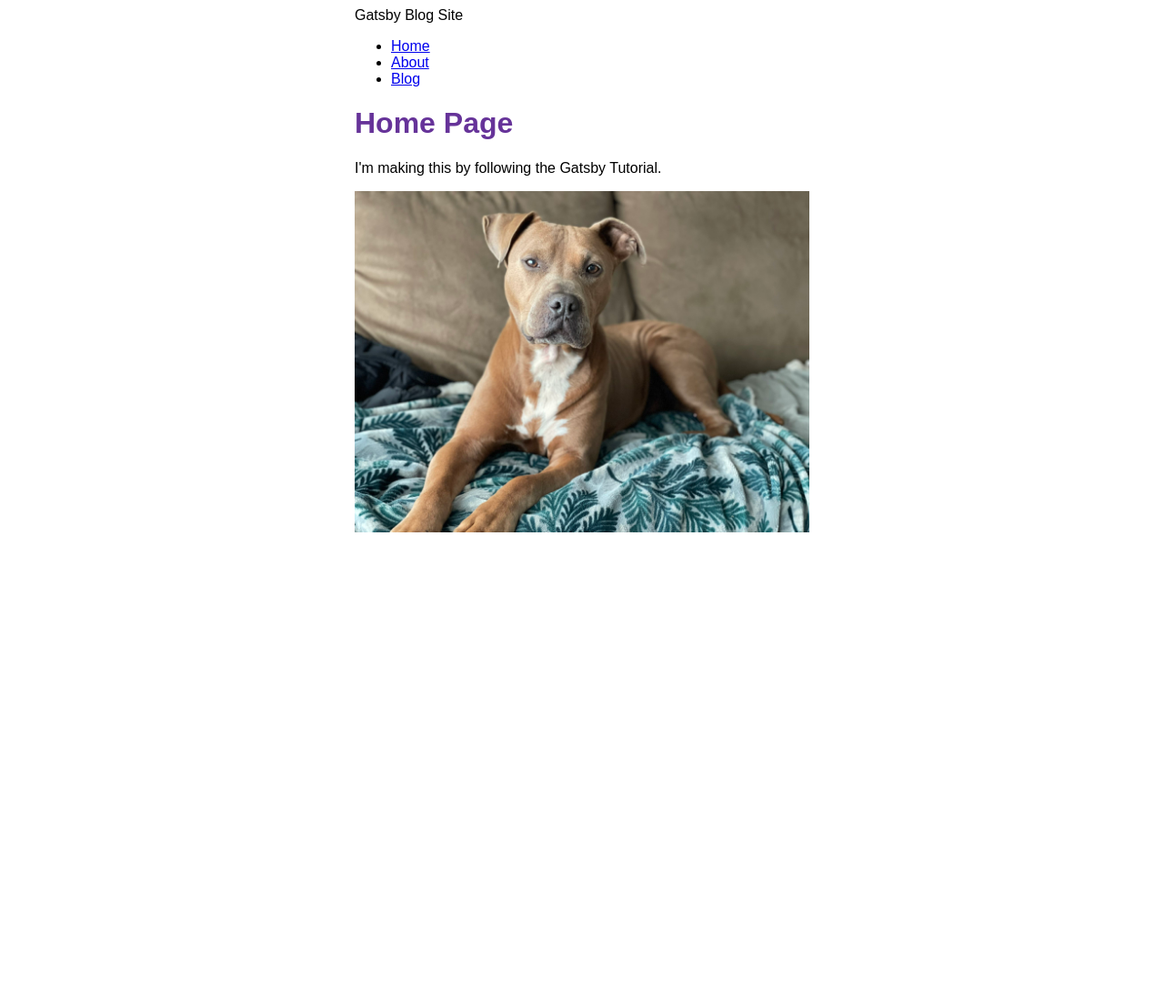
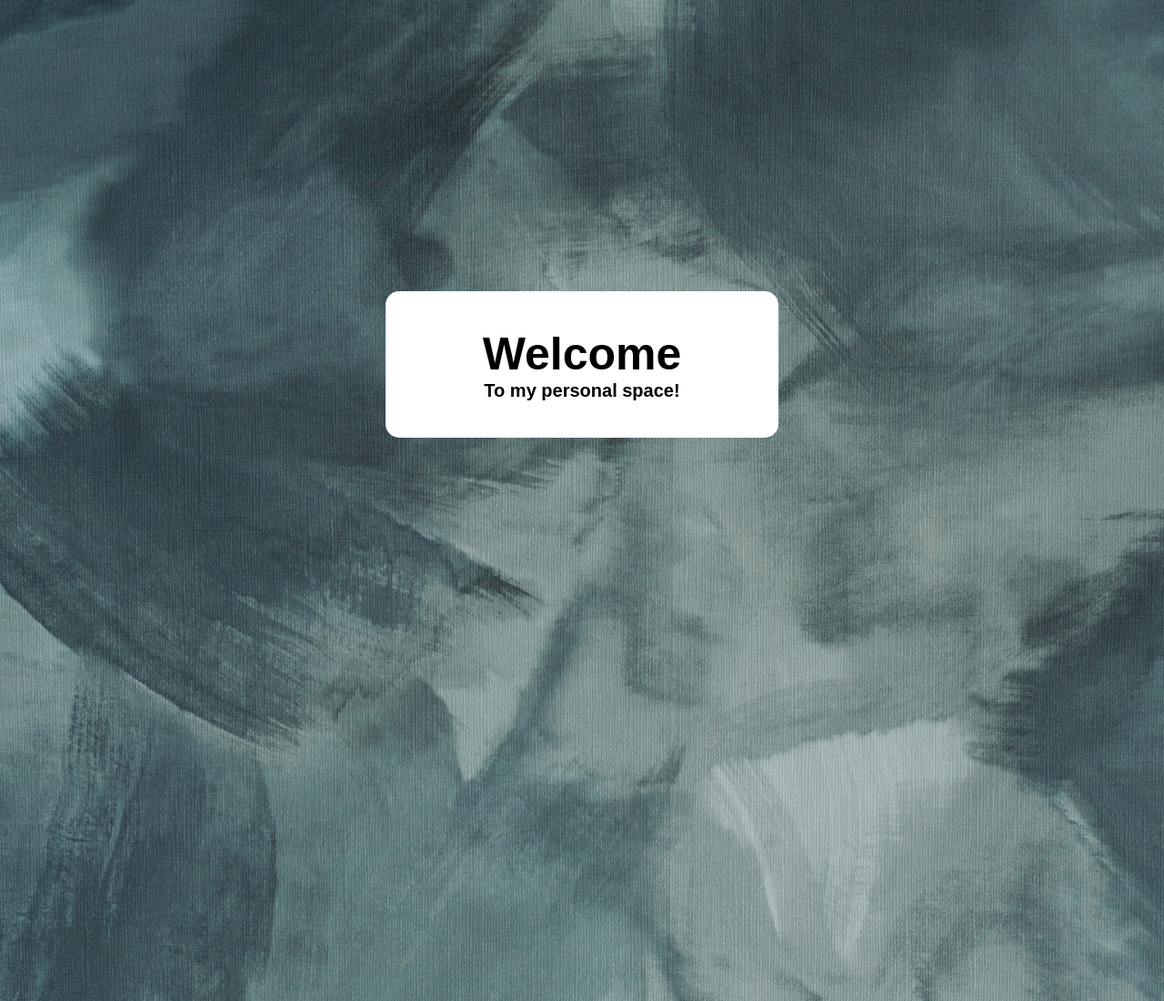
Before and after one commit to huynhbaophuc179/Gatsby_Profile, a Gatsby site: page / in a window 1280 px wide. Shown: the top 1100 px of the page at 91% size. Before the commit the page ends 800 px from the top, so only its background shows below. Built offline with nearby package versions, Linux system fonts and the light colour scheme; Gatsby itself is replaced by a stand-in of ours.

Commit message:
Added UI for Landing page

```diff
--- /dev/null
+++ b/css/app.scss
@@ -0,0 +1,89 @@
+* {
+    box-sizing: border-box;
+}
+
+body {
+    margin: 0;
+    font-family: Arial, Helvetica, sans-serif;
+    scroll-behavior: smooth;
+
+}
+
+.overlay {
+    display: flex;
+    justify-content: center;
+    align-items: center;
+    width: 100%;
+    height: 100vh;
+}
+
+.Parallax {
+    display: flex;
+    justify-content: center;
+
+    &__background,
+    &__background-triangles {
+        width: 100%;
+        height: 300vh;
+        background-repeat: no-repeat;
+        background-size: cover;
+        position: absolute;
+    }
+
+    &__background {
+        background-image: url("../src/images/background.jpg");
+    }
+
+    // &__background-triangles {
+    //     background-image: url("../src/images/background-triangles.png");
+    // }
+
+    &__content {
+        width: 1080px;
+        display: flex;
+        flex-direction: column;
+        align-items: center;
+        z-index: 1;
+
+
+        &__heading,
+        &__cta {
+
+            text-align: center;
+            display: flex;
+            flex-direction: column;
+            border-radius: 15px;
+
+        }
+
+        &__heading {
+            background-color: #fff;
+            width: 40%;
+            padding: 40px;
+            height: fit-content;
+
+            &__text {
+                margin: 0px 0;
+                font-size: 50px;
+            }
+
+            &__caption {
+                margin: 0;
+                font-size: 20px;
+            }
+        }
+
+        &__cta {
+            background-color: #333333;
+            width: 60%;
+            padding: 40px;
+
+            font-size: 20px;
+            color: #fff;
+
+            margin-top: 120px;
+            border-radius: 15px;
+            height: fit-content;
+        }
+    }
+}
--- /dev/null
+++ b/gatsby-browser.jsx
@@ -0,0 +1,8 @@
+
+export const onClientEntry = () => {
+    // IntersectionObserver polyfill for gatsby-background-image (Safari, IE)
+    if (!(`IntersectionObserver` in window)) {
+        import(`intersection-observer`)
+        console.log(`# IntersectionObserver is polyfilled!`)
+    }
+}
--- a/gatsby-config.js
+++ b/gatsby-config.js
@@ -14,7 +14,15 @@ module.exports = {
         path: `${__dirname}/blog`,
       }
     },
+    {
+      resolve: "gatsby-source-filesystem",
+      options: {
+        name: `blog`,
+        path: `${__dirname}/src/images`,
+      }
+    },
     "gatsby-plugin-mdx",
     "gatsby-transformer-sharp",
+    `gatsby-plugin-sass`,
   ],
 }
--- a/src/components/layout.js
+++ b/src/components/layout.js
@@ -2,7 +2,7 @@ import * as React from 'react'
 import { Link, useStaticQuery, graphql } from 'gatsby'
 import {
     container,
-    heading,
+    headingtitle,
     navLinks,
     navLinkItem,
     navLinkText,
@@ -43,7 +43,7 @@ const Layout = ({ pageTitle, children }) => {
                 </ul>
             </nav>
             <main>
-                <h1 className={heading}>{pageTitle}</h1>
+                <h1 className={headingtitle}>{pageTitle}</h1>
                 {children}
             </main>
         </div>
--- a/src/components/layout.module.css
+++ b/src/components/layout.module.css
@@ -1,10 +1,10 @@
 .container {
     margin: auto;
-    max-width: 500px;
+    max-width: 100vw;
     font-family: sans-serif;
 }
 
-.heading {
+.headingtitle {
     color: rebeccapurple;
 }
 
--- a/src/pages/index.js
+++ b/src/pages/index.js
@@ -1,17 +1,59 @@
-import * as React from 'react'
+import React, { useState, useEffect } from "react";
+import "../../css/app.scss";
 import Layout from '../components/layout'
-import { StaticImage } from 'gatsby-plugin-image'
+import { fadeInUp } from "react-animations";
+import { Link, useStaticQuery, graphql } from 'gatsby'
+function IndexPage() {
+  const [offsetY, setOffsetY] = useState(0);
+  const handleScroll = () => setOffsetY(window.pageYOffset);
 
-const IndexPage = () => {
+  useEffect(() => {
+    window.addEventListener("scroll", handleScroll);
+
+    return () => window.removeEventListener("scroll", handleScroll);
+  }, []);
+
+  const renderContent = () => (
+    <>
+      <div className="overlay">
+        <div className="Parallax__content__heading">
+          <h1 className="Parallax__content__heading__text">Welcome</h1>
+          <h2 className="Parallax__content__heading__caption">
+            To my personal space!
+          </h2>
+        </div>
+      </div>
+      <div className="overlay">
+        <div className="Parallax__content__cta">
+          <p>
+
+            <b ><Link to="/blog" style={{ color: "inherit" }}>See my blogs</Link> // </b>
+            I just wrote them yesterday 😂
+          </p>
+          <p>
+            <b style={{ color: "#f08080" }}> <Link to="/about" style={{ textDecoration: "none", color: "inherit" }}><u>About Me</u>!</Link></b> // Hint, I am not Me!
+          </p>
+          <p>
+            <b> <Link to="/about" style={{ textDecoration: "none", color: "inherit" }}><u>References</u> </Link> //</b> If you are curious 😘
+          </p>
+        </div>
+      </div>
+    </>
+  );
+
   return (
-    <Layout pageTitle="Home Page">
-      <p>I'm making this by following the Gatsby Tutorial.</p>
-      <StaticImage
-        alt="Clifford, a reddish-brown pitbull, posing on a couch and looking stoically at the camera"
-        src="../images/clifford.jpg"
-      />
-    </Layout>
-  )
+    // <Layout pageTitle={"HI"} >
+    <div>
+      <section className="Parallax">
+        <div
+          className="Parallax__background"
+          style={{ transform: `translateY(-${offsetY * 0.5}px)` }}
+        />
+
+        <div className="Parallax__content">{renderContent()}</div>
+      </section>
+    </div>
+    // </Layout>
+  );
 }
-
 export default IndexPage
```
Also changed, not shown: package.json (+10 -2 lines), gatsby-ssr.jsx (added), src/images/background-triangles.png (added), src/images/background.jpg (added), src/images/background.png (added), src/images/indexBg.jpg (added), 3 other files.
